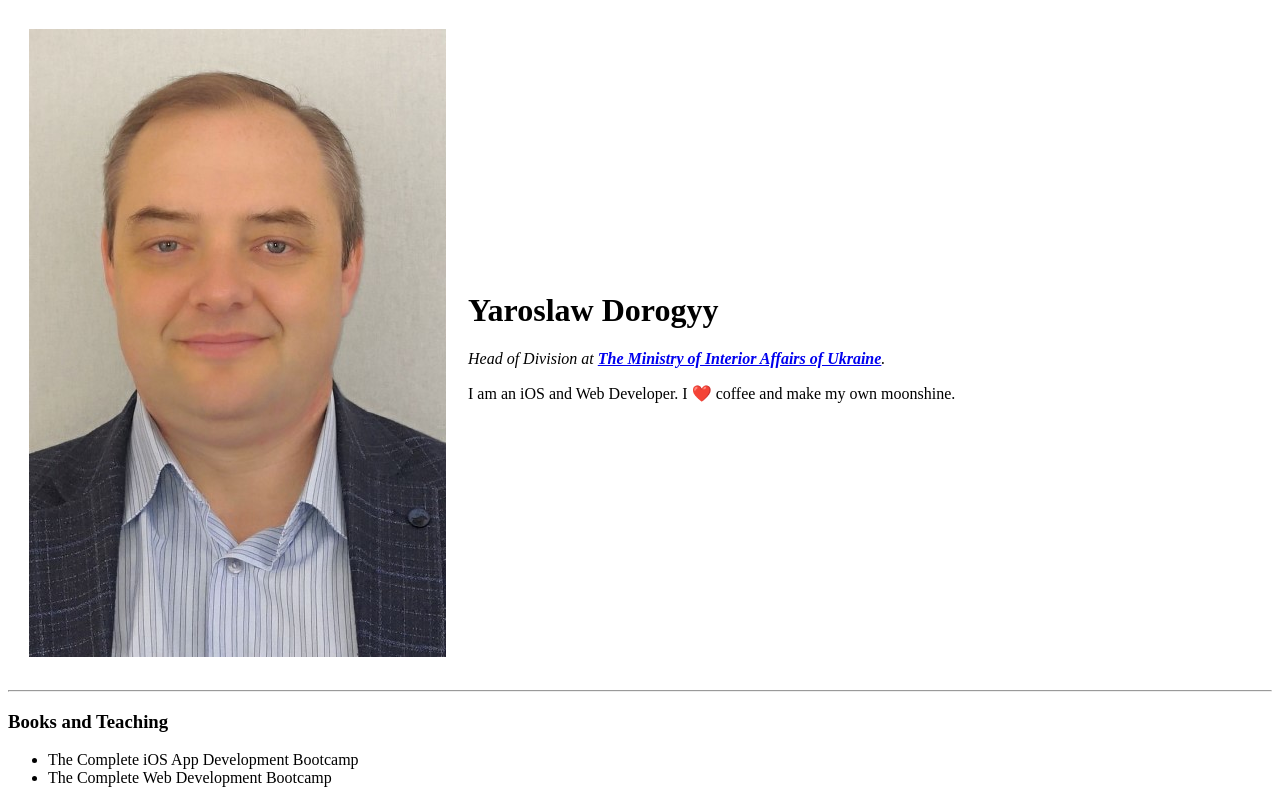
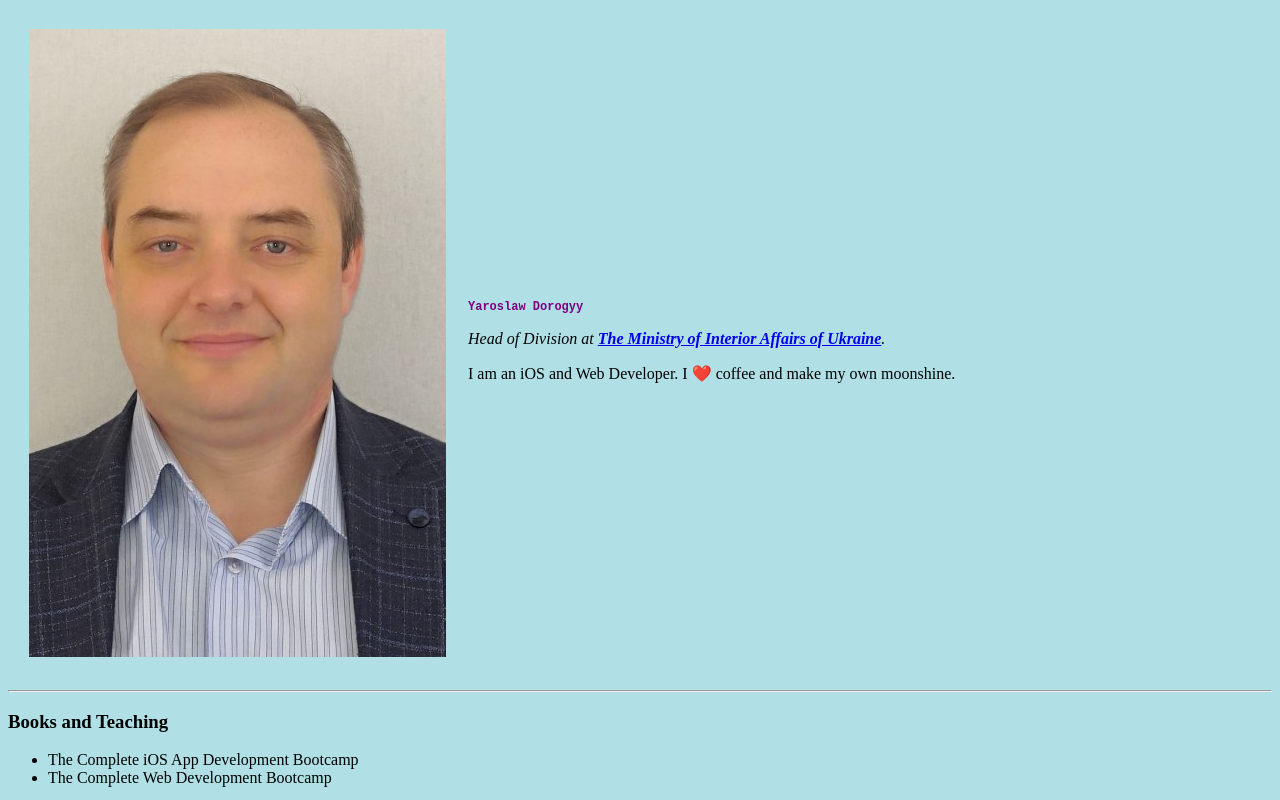
Before and after one commit to argusyk/cv, a plain HTML site: page index.html in a window 1280 px wide. Shown: the top 800 px of the page. Drawn offline with Linux system fonts and the light colour scheme.

Commit message:
Css added

```diff
--- a/index.html
+++ b/index.html
@@ -3,10 +3,10 @@
   <head>
     <meta charset="utf-8">
     <title>Yaroslaw's Personal Site</title>
-    <link rel="stylesheet" href="css/styles.css">
+    <link rel="stylesheet" href="css/style.css">
   </head>
 
-  <body>
+  <body style = "background-color: powderblue;">
     <table cellspacing="20">
       <tr>
         <td><img src="images/Yaroslaw.jpg" alt="yaroslaw profile picture"></td>
```
Also changed, not shown: css/style.css (renamed from style.css).
